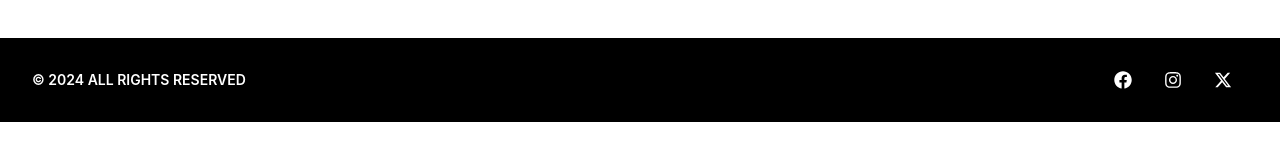
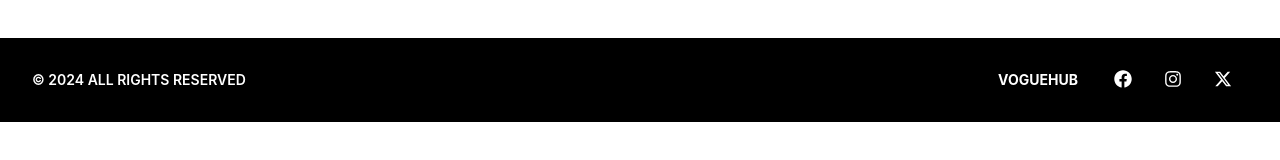
Before and after one commit to the25yahya/voguehub, a React (Vite) app: page /Wishlist in a window 1280 px wide. Shown: the part 390-550 px from the top of the page. Built offline with nearby package versions, Linux system fonts and the light colour scheme.

Commit message:
minor change

```diff
--- a/src/Components/Footer.jsx
+++ b/src/Components/Footer.jsx
@@ -1,9 +1,11 @@
 import React from 'react'
 import { FaInstagram } from "react-icons/fa";
 import { FaFacebook } from "react-icons/fa";
+import { useStateContext } from '../Contexts/ContextProvider';
 import { FaXTwitter } from "react-icons/fa6";
 
 const Footer = () => {
+  const { scrollToTop } = useStateContext();
   return (
     <footer className='mt-50'>
       <div className='flex justify-between clear-start px-8 mb-20 flex-wrap'>
@@ -43,6 +45,7 @@ const Footer = () => {
       <div className='flex items-center bg-black justify-between text-white px-8 py-8 text-sm'>
         <p className='font-semibold'>&copy; 2024 ALL RIGHTS RESERVED</p>
         <div className='flex justify-center'>
+          <p onClick={scrollToTop} className='text-sm font-bold mr-5 cursor-pointer'>VOGUEHUB</p>
           <span className='text-lg mx-4'><FaFacebook/></span>
           <span className='text-lg mx-4'><FaInstagram/></span>
           <span className='text-lg mx-4'><FaXTwitter/></span>
```
